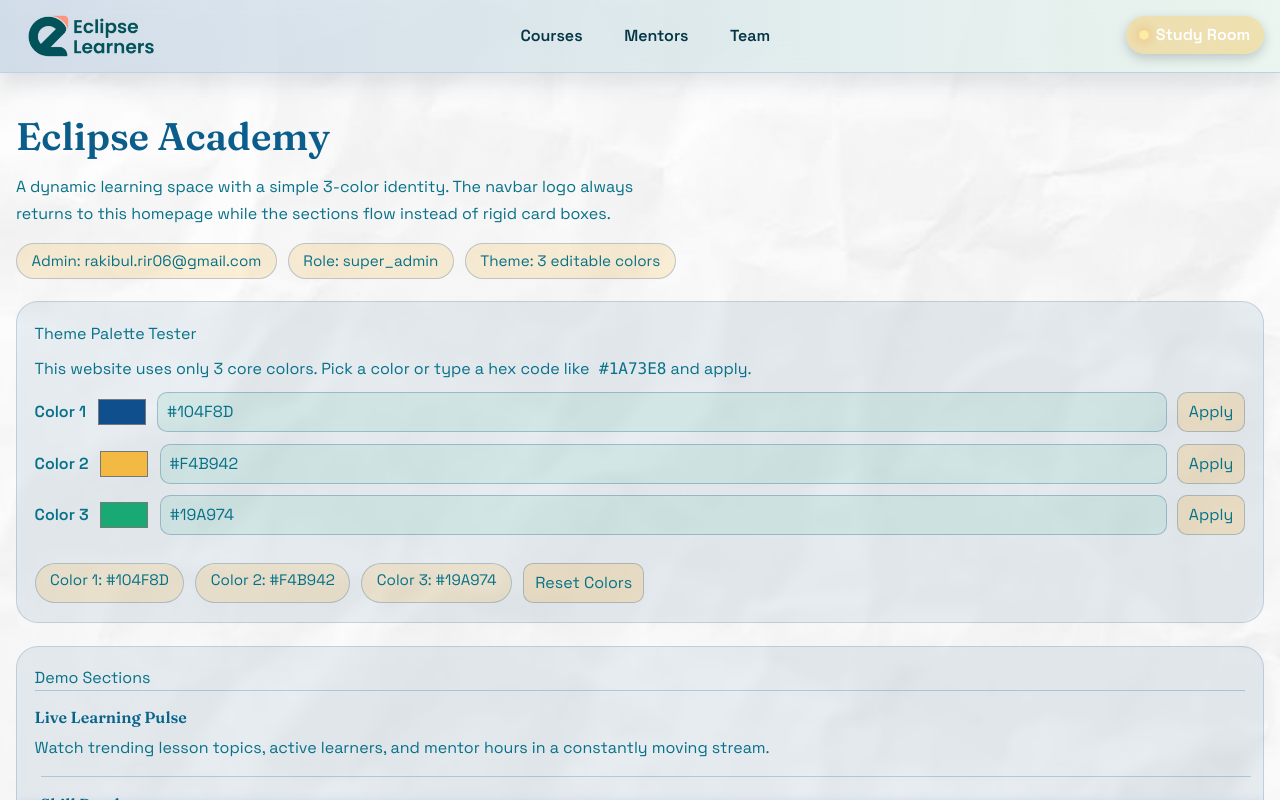
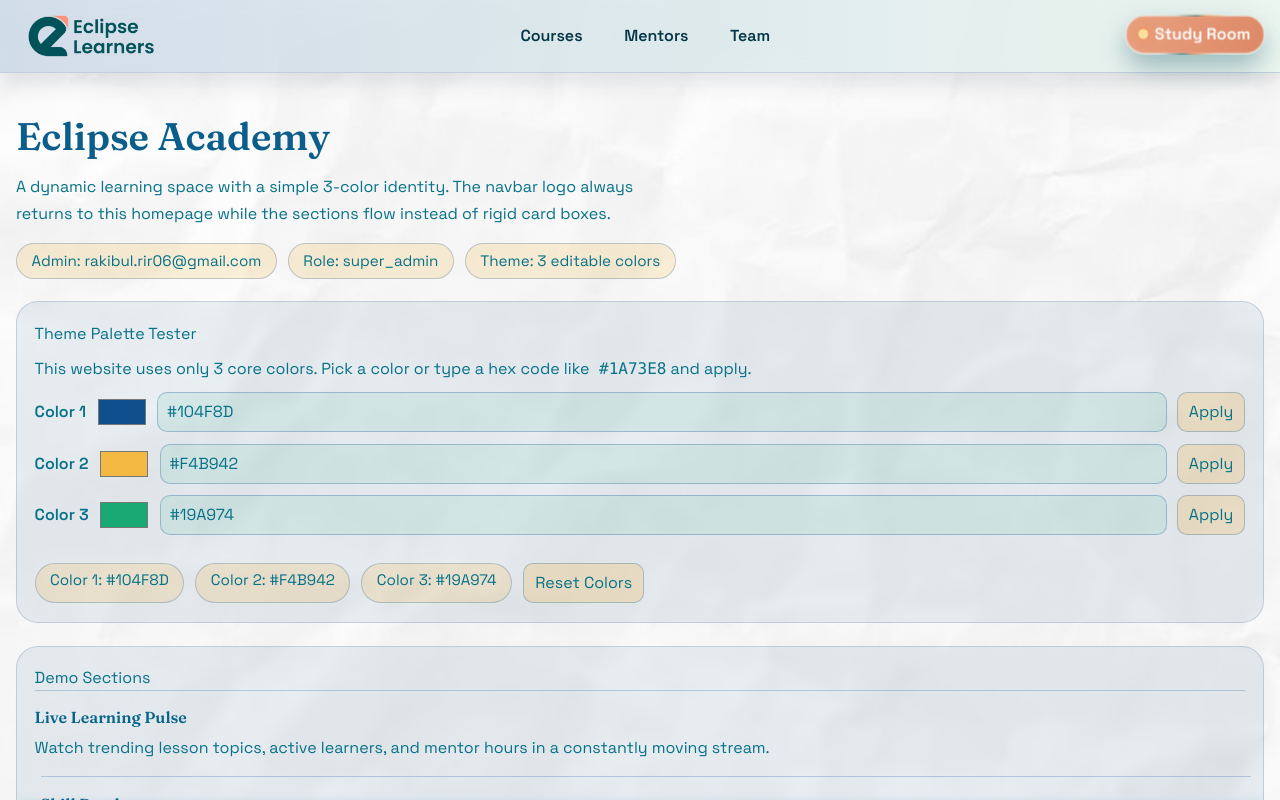
Before and after one commit to RakibulIslam1/eclipse, a Next.js app: page / in a window 1280 px wide. In both pictures the pointer is over the link "Study Room". Shown: the top 800 px of the page. Built offline with nearby package versions, Linux system fonts and the light colour scheme.

Commit message:
Fix Study Room hover being overridden by nav hover

```diff
--- a/src/app/globals.css
+++ b/src/app/globals.css
@@ -149,7 +149,7 @@ a {
   content: none;
 }
 
-.studyroom-btn:hover {
+.nav-links-right .studyroom-btn:hover {
   transform: translateY(-2px) scale(1.015);
   filter: saturate(1.06);
   box-shadow: 0 12px 26px rgba(7, 71, 92, 0.34), inset 0 0 0 1px rgba(255, 255, 255, 0.22);
```
